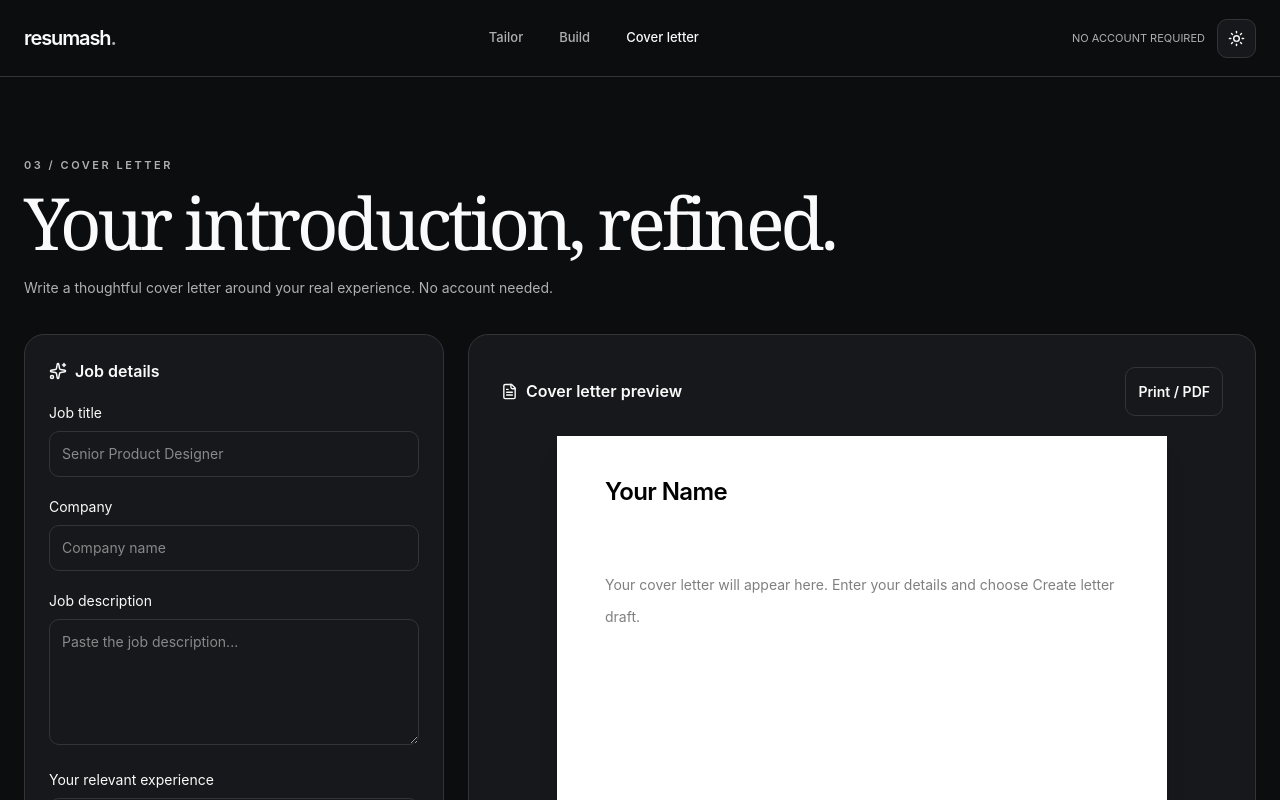
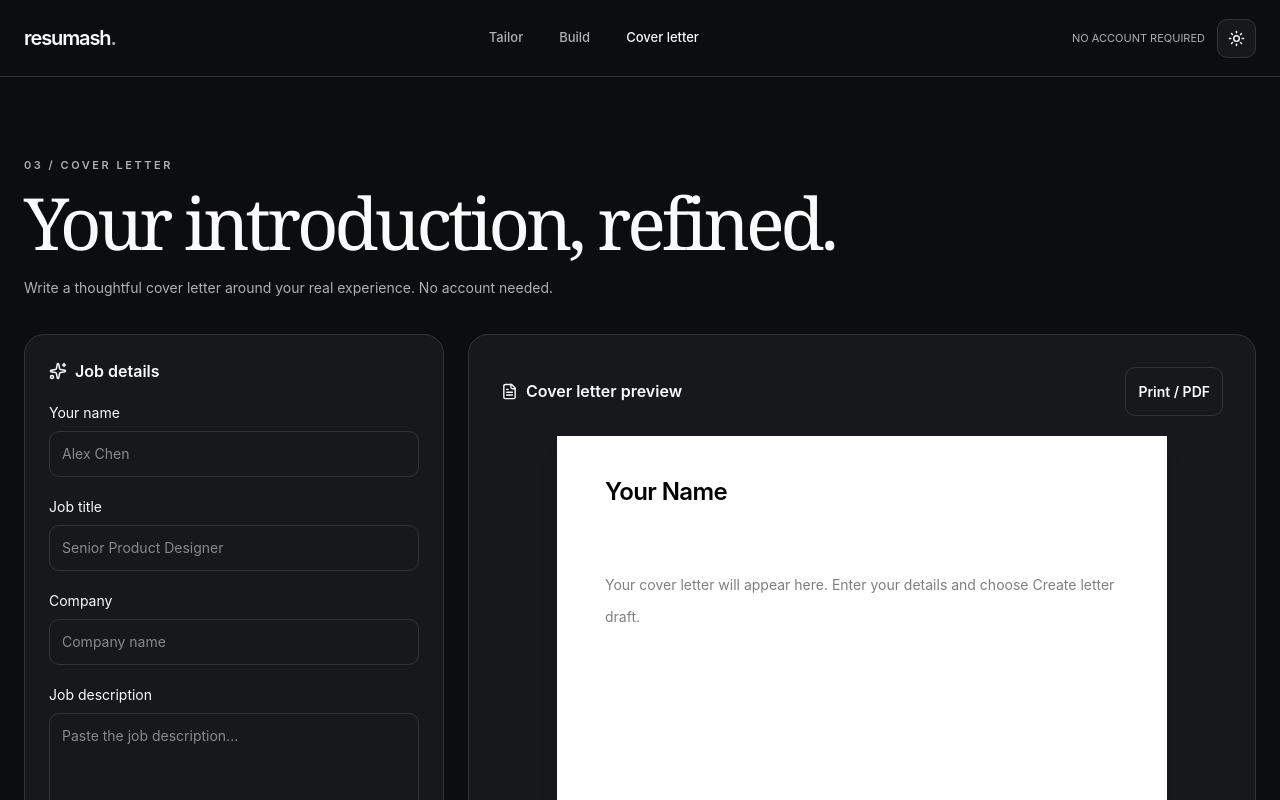
Before and after one commit to Rooqx/resumash, a React (Vite) app in the folder client/: page /cover-letter in a window 1280 px wide. Shown: the top 800 px of the page. Built offline with nearby package versions, Linux system fonts and the light colour scheme; a web font is replaced by a local one.

Commit message:
fix(cover): add applicant identity and isolate cover letter for clean PDF printing

```diff
--- a/client/src/routes/cover-letter/index.tsx
+++ b/client/src/routes/cover-letter/index.tsx
@@ -6,6 +6,7 @@ import ResumashShell from '@/components/ResumashShell'
 export const Route = createFileRoute('/cover-letter/')({component:CoverLetterPage})
 type Tone='Professional'|'Conversational'|'Enthusiastic'|'Concise'
 function CoverLetterPage(){
+ const [name,setName]=useState('')
  const [role,setRole]=useState('')
  const [company,setCompany]=useState('')
  const [description,setDescription]=useState('')
@@ -15,13 +16,14 @@ function CoverLetterPage(){
  const generate=()=>{
   const greeting=tone==='Conversational'?'Hello Hiring Team,':'Dear Hiring Manager,'
   const intro=tone==='Enthusiastic'?'I am excited to apply': 'I am writing to apply'
-  setLetter(`${greeting}\n\n${intro} for the ${role} position at ${company}. ${experience||'[Describe your relevant, verifiable experience here.]'}\n\n${description?'What draws me to this opportunity is the chance to contribute to the responsibilities outlined in the role.':'I would welcome the opportunity to discuss how my background fits your team.'}\n\nThank you for your time and consideration.\n\nSincerely,\n[Your Name]`)
+  setLetter(`${greeting}\n\n${intro} for the ${role} position at ${company}. ${experience||'[Describe your relevant, verifiable experience here.]'}\n\n${description?'What draws me to this opportunity is the chance to contribute to the responsibilities outlined in the role.':'I would welcome the opportunity to discuss how my background fits your team.'}\n\nThank you for your time and consideration.\n\nSincerely,\n${name || '[Your Name]'}`)
  }
  return <ResumashShell><div className="rs-container py-12 md:py-20">
   <div className="mb-8"><p className="rs-eyebrow" style={{color:'var(--rs-muted)'}}>03 / Cover letter</p><h1 className="rs-editorial mt-3 text-5xl md:text-7xl">Your introduction, refined.</h1><p className="mt-4 max-w-xl text-sm leading-7" style={{color:'var(--rs-muted)'}}>Write a thoughtful cover letter around your real experience. No account needed.</p></div>
   <div className="grid gap-6 lg:grid-cols-[minmax(0,420px)_minmax(0,1fr)]">
-   <form className="rs-card space-y-5 p-6" onSubmit={e=>{e.preventDefault();generate()}}>
+   <form className="rs-cover-controls rs-card space-y-5 p-6" onSubmit={e=>{e.preventDefault();generate()}}>
     <div className="flex items-center gap-2"><Sparkles size={18}/><h2 className="font-semibold">Job details</h2></div>
+    <label className="block text-sm">Your name<input required value={name} onChange={e=>setName(e.target.value)} className="mt-2 w-full rounded-lg border bg-transparent p-3" style={{borderColor:'var(--rs-line)'}} placeholder="Alex Chen"/></label>
     <label className="block text-sm">Job title<input required value={role} onChange={e=>setRole(e.target.value)} className="mt-2 w-full rounded-lg border bg-transparent p-3" style={{borderColor:'var(--rs-line)'}} placeholder="Senior Product Designer"/></label>
     <label className="block text-sm">Company<input required value={company} onChange={e=>setCompany(e.target.value)} className="mt-2 w-full rounded-lg border bg-transparent p-3" style={{borderColor:'var(--rs-line)'}} placeholder="Company name"/></label>
     <label className="block text-sm">Job description<textarea value={description} onChange={e=>setDescription(e.target.value)} rows={5} className="mt-2 w-full rounded-lg border bg-transparent p-3" style={{borderColor:'var(--rs-line)'}} placeholder="Paste the job description..."/></label>
@@ -30,8 +32,8 @@ function CoverLetterPage(){
     <button type="submit" className="rs-button rs-button-primary w-full"><Sparkles size={16}/> Create letter draft</button>
     <p className="text-xs leading-5" style={{color:'var(--rs-muted)'}}>Draft assistant only: real AI generation requires a backend endpoint. Review and edit before using.</p>
    </form>
-   <section className="rs-card overflow-hidden p-4 md:p-8"><div className="mb-5 flex flex-wrap items-center justify-between gap-2"><div className="flex items-center gap-2"><FileText size={17}/><h2 className="font-semibold">Cover letter preview</h2></div><button type="button" className="rs-button rs-button-outline !min-h-[36px] !px-3" onClick={()=>window.print()}>Print / PDF</button></div>
-    <div className="mx-auto min-h-[650px] max-w-[610px] bg-white px-6 py-10 text-black shadow-xl sm:px-12"><div className="border-b pb-6 text-2xl font-semibold tracking-tight">Your Name</div><textarea aria-label="Edit your cover letter" value={letter} onChange={e=>setLetter(e.target.value)} className="mt-9 min-h-[470px] w-full resize-y border-0 bg-transparent text-[14px] leading-8 outline-none" placeholder="Your cover letter will appear here. Enter your details and choose Create letter draft." /></div>
+   <section className="rs-cover-preview rs-card overflow-hidden p-4 md:p-8"><div className="rs-cover-toolbar mb-5 flex flex-wrap items-center justify-between gap-2"><div className="flex items-center gap-2"><FileText size={17}/><h2 className="font-semibold">Cover letter preview</h2></div><button type="button" className="rs-button rs-button-outline !min-h-[36px] !px-3" onClick={()=>window.print()}>Print / PDF</button></div>
+    <div className="rs-letter-page mx-auto min-h-[650px] max-w-[610px] bg-white px-6 py-10 text-black shadow-xl sm:px-12"><div className="border-b pb-6 text-2xl font-semibold tracking-tight">{name || 'Your Name'}</div><textarea aria-label="Edit your cover letter" value={letter} onChange={e=>setLetter(e.target.value)} className="mt-9 min-h-[470px] w-full resize-y border-0 bg-transparent text-[14px] leading-8 outline-none" placeholder="Your cover letter will appear here. Enter your details and choose Create letter draft." /></div>
    </section>
   </div>
  </div></ResumashShell>
```
